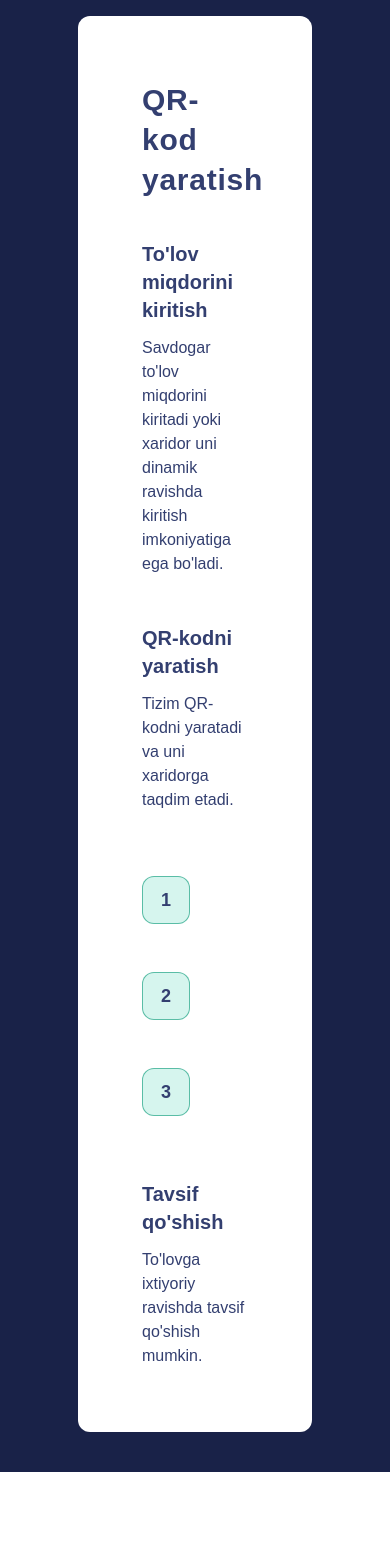
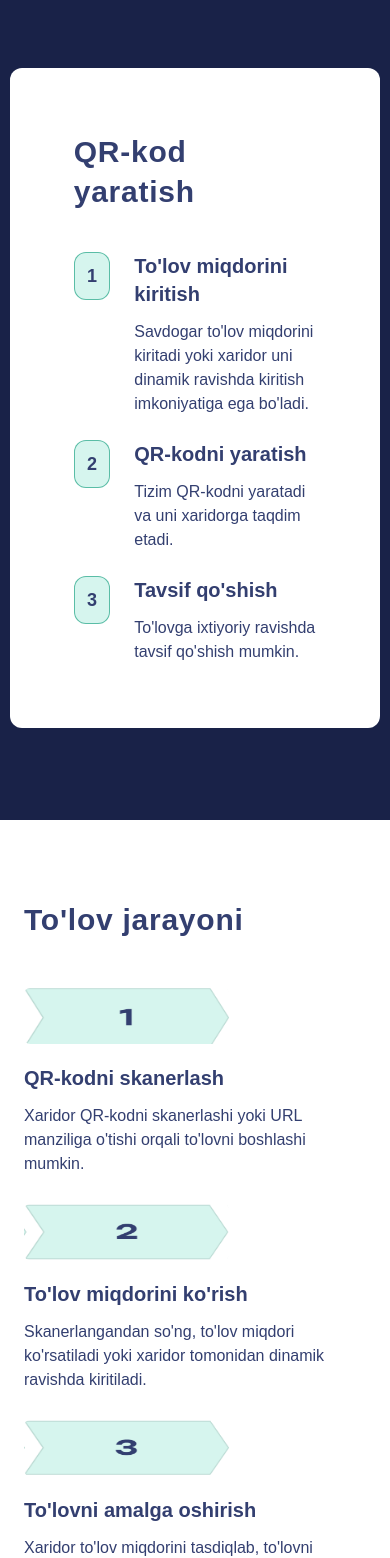
Before and after one commit to Alisher0903/qr-web, a React (Vite) app: page / in a window 390 px wide. Shown: the part 2516-4074 px from the top of the page. Built offline with nearby package versions, Linux system fonts and the light colour scheme; a web font is replaced by a local one.

Commit message:
qr code xam buldi

```diff
--- a/src/pages/alisher/qr-create.tsx
+++ b/src/pages/alisher/qr-create.tsx
@@ -2,14 +2,36 @@ import React from "react";
 import Heading from "../../components/heading.tsx";
 import {Cards} from "../../components";
 
+const data = [
+    {
+        id: 1,
+        name: "To'lov miqdorini kiritish",
+        des: 'Savdogar to\'lov miqdorini kiritadi yoki xaridor uni dinamik ravishda kiritish imkoniyatiga ega bo\'ladi.'
+    },
+    {id: 2, name: "QR-kodni yaratish", des: "Tizim QR-kodni yaratadi va uni xaridorga taqdim etadi."},
+    {id: 3, name: "Tavsif qo'shish", des: "To'lovga ixtiyoriy ravishda tavsif qo'shish mumkin."},
+]
+
 const QrCreate: React.FC = () => {
     return (
         <div className={'flex justify-center items-center bg-bgDarkBlue w-full min-h-screen'}>
-            <div className="w-[60%] h-[90%] bg-white p-16 my-10 rounded-xl">
+            <div className="w-[95%] lg:w-[60%] h-[90%] bg-white p-16 my-10 rounded-xl">
                 <Heading text={'QR-kod yaratish'}/>
                 <div className="flex flex-col md:flex-row justify-center items-start md:items-center gap-16 mt-10">
+                    <div className={`lg:hidden grid grid-cols-1 md:grid-cols-2 gap-6`}>
+                        {data.map(item => (
+                            <div className={'flex justify-start items-start gap-6'} key={item.id}>
+                                <StepNumber number={item.id}/>
+                                <Cards
+                                    title={item.name}
+                                    description={item.des}
+                                />
+                            </div>
+                        ))}
+                    </div>
+
                     {/* Left Column */}
-                    <div className="flex flex-col items-start gap-12">
+                    <div className="lg:flex flex-col items-start gap-12 hidden">
                         <Cards
                             title={'To\'lov miqdorini kiritish'}
                             description={'Savdogar to\'lov miqdorini kiritadi yoki xaridor uni dinamik ravishda kiritish imkoniyatiga ega bo\'ladi.'}
@@ -21,14 +43,14 @@ const QrCreate: React.FC = () => {
                     </div>
 
                     {/* Middle Line with Numbers */}
-                    <div className="flex flex-col justify-between items-center gap-12">
+                    <div className="lg:flex flex-col justify-between items-center hidden gap-12">
                         <StepNumber number={1}/>
                         <StepNumber number={2}/>
                         <StepNumber number={3}/>
                     </div>
 
                     {/* Right Column */}
-                    <div className="flex flex-col items-start">
+                    <div className="lg:flex flex-col items-start hidden">
                         <Cards
                             title="Tavsif qo'shish"
                             description="To'lovga ixtiyoriy ravishda tavsif qo'shish mumkin."
```
